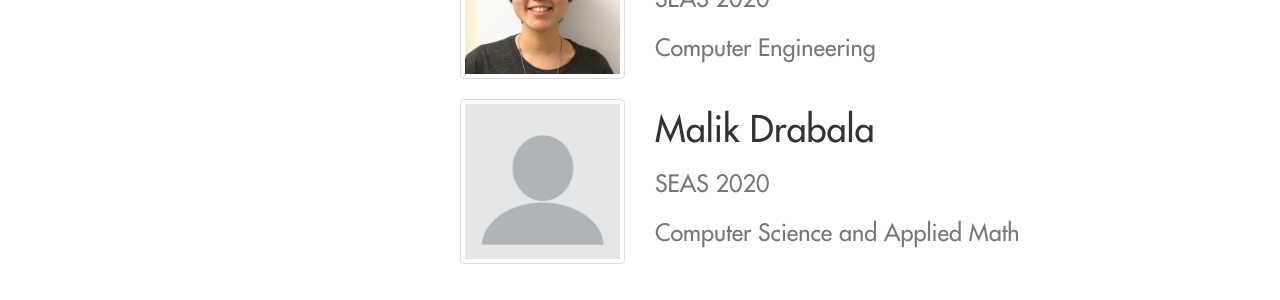
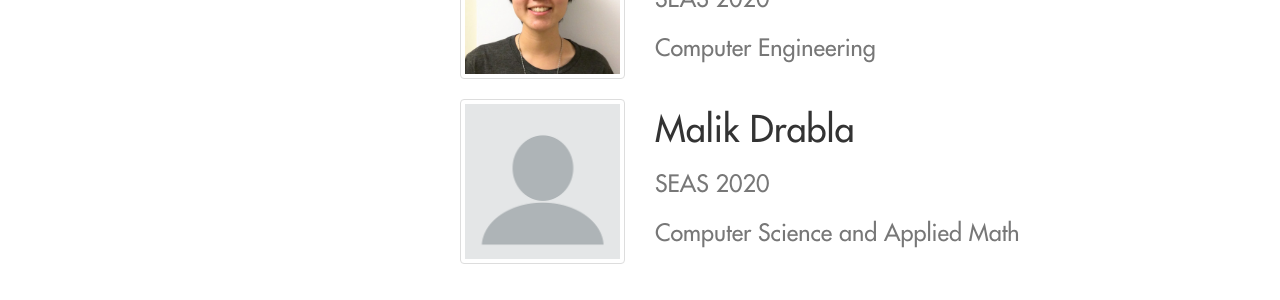
Before and after one commit to columbiaspace/columbiaspace.org, a Jekyll site: the page built from missions/mission-langleyaero.html, in a window 1280 px wide and 900 px high, scrolled down 1542 px. Shown: the part 437-737 px from the top of the window. Built offline with Jekyll 4.4.1, drawn with Linux system fonts in a browser that asks for light colours; nearby versions of some CDN libraries; comment, search, counter and statistics services are not loaded.

Commit message:
fix typo

```diff
--- a/members/members-2017.html
+++ b/members/members-2017.html
@@ -45,7 +45,7 @@ members:
   - name: "Luke D'Cruz"
     title: "RASC-AL Mars Ice Co-Director"
     image: "/assets/media/img/profiles/default.png"
-  - name: "Malik Drabala"
+  - name: "Malik Drabla"
     title: "Aero Design Mission Co-Director"
     image: "/assets/media/img/profiles/default.png"
   - name: "Maggie Fei"
--- a/missions/mission-langleyaero.html
+++ b/missions/mission-langleyaero.html
@@ -22,7 +22,7 @@ Aeronautic Engineering;Computer Science/Engineering: Create digital twin to cont
 achievements: true
 achievementstext: "NASA Aeronautics University Design Challenge 2016-2017: Low Noise Subsonic Challenge 1st place [[link](https://www.nasa.gov/aeroresearch/resources/aeronautics-student-competitions/2017)]"
 
-missionleader: "Olivia Chow; Malik Drabala"
+missionleader: "Olivia Chow; Malik Drabla"
 leaderschool: "SEAS 2020; SEAS 2020"
 leadermajor: "Computer Engineering; Computer Science and Applied Math"
 leaderimage: "/assets/media/img/profiles2017/ochow.jpg; /assets/media/img/profiles/default.png"
```
